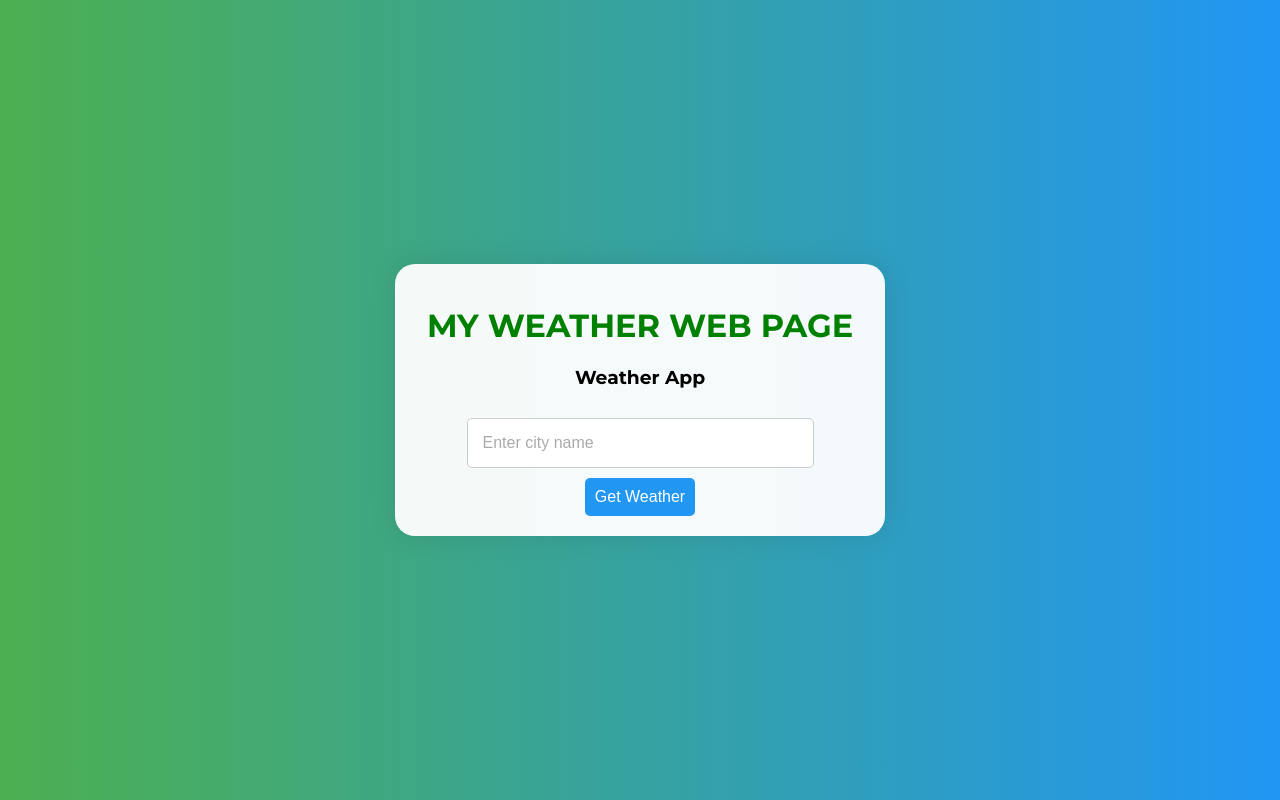
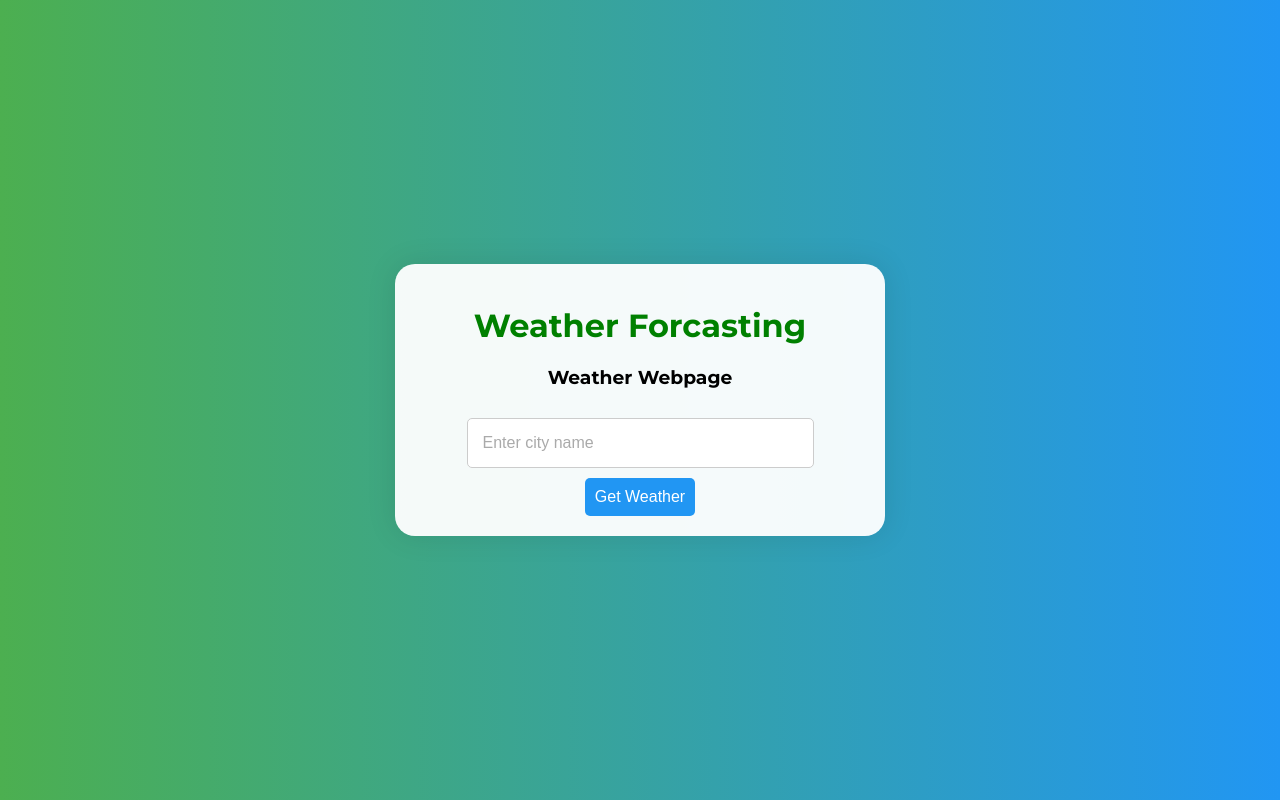
Before and after one commit to KumarAditya77/Weather-App, a plain HTML site: page index.html in a window 1280 px wide. Drawn offline with nearby package versions, Linux system fonts and the light colour scheme; no server answers.

Commit message:
Update index.html

```diff
--- a/index.html
+++ b/index.html
@@ -8,7 +8,7 @@
 "https://cdnjs.cloudflare.com/ajax/libs/font-awesome/5.15.1/css/all.min.css">
 	<link rel="stylesheet" href=
 "https://fonts.googleapis.com/css2?family=Montserrat:wght@400;700&display=swap">
-	<title>MD  App</title>
+	<title>Aditya Webpage</title>
 	<script src="https://code.jquery.com/jquery-3.6.0.min.js"></script>
 </head>
 
@@ -16,10 +16,10 @@
 	<div class="container">
 		<div class="weather-card">
 			<h1 style="color: green;">
-				MY WEATHER WEB PAGE
+				Weather Forcasting
 			</h1>
 			<h3>
-				Weather App
+				Weather Webpage
 			</h3>
 			<input type="text" id="city-input"
 				placeholder="Enter city name">
```
